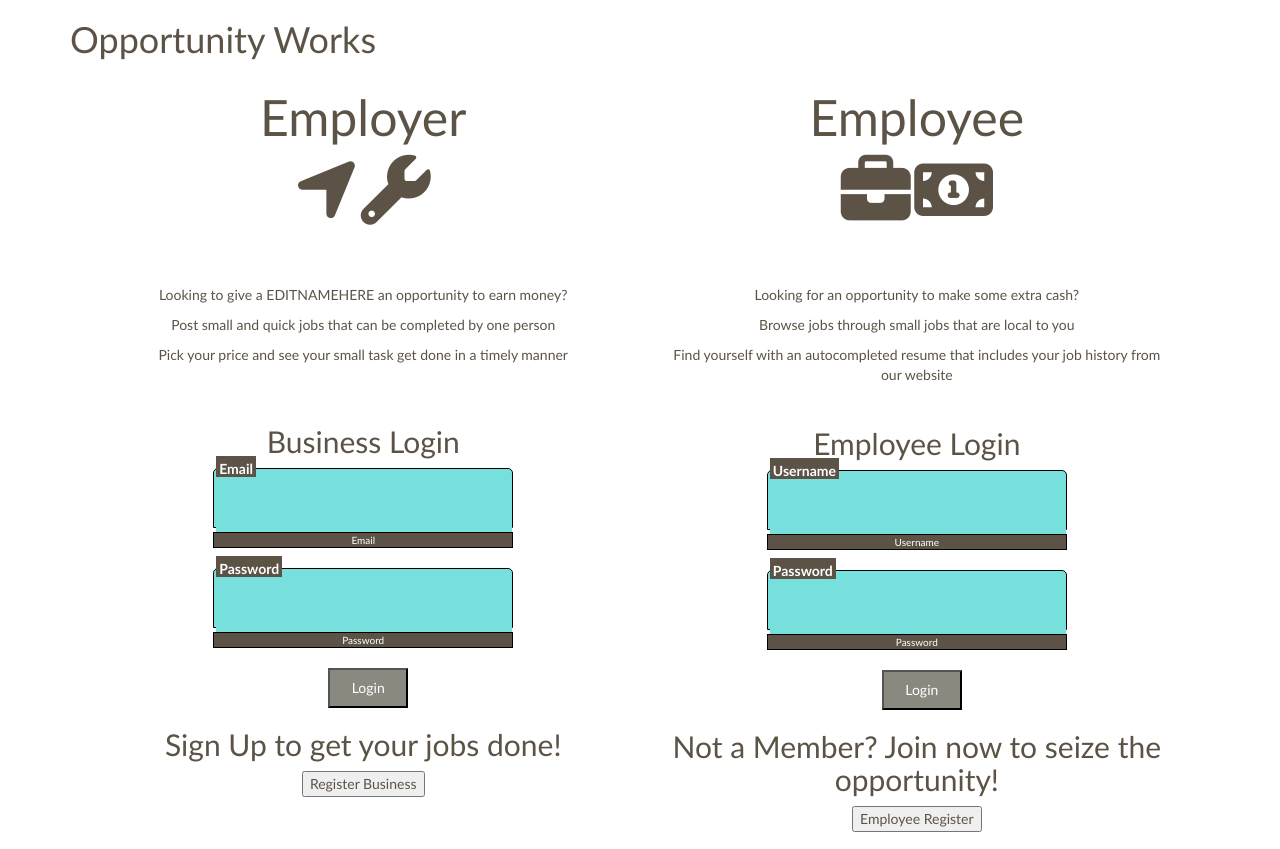
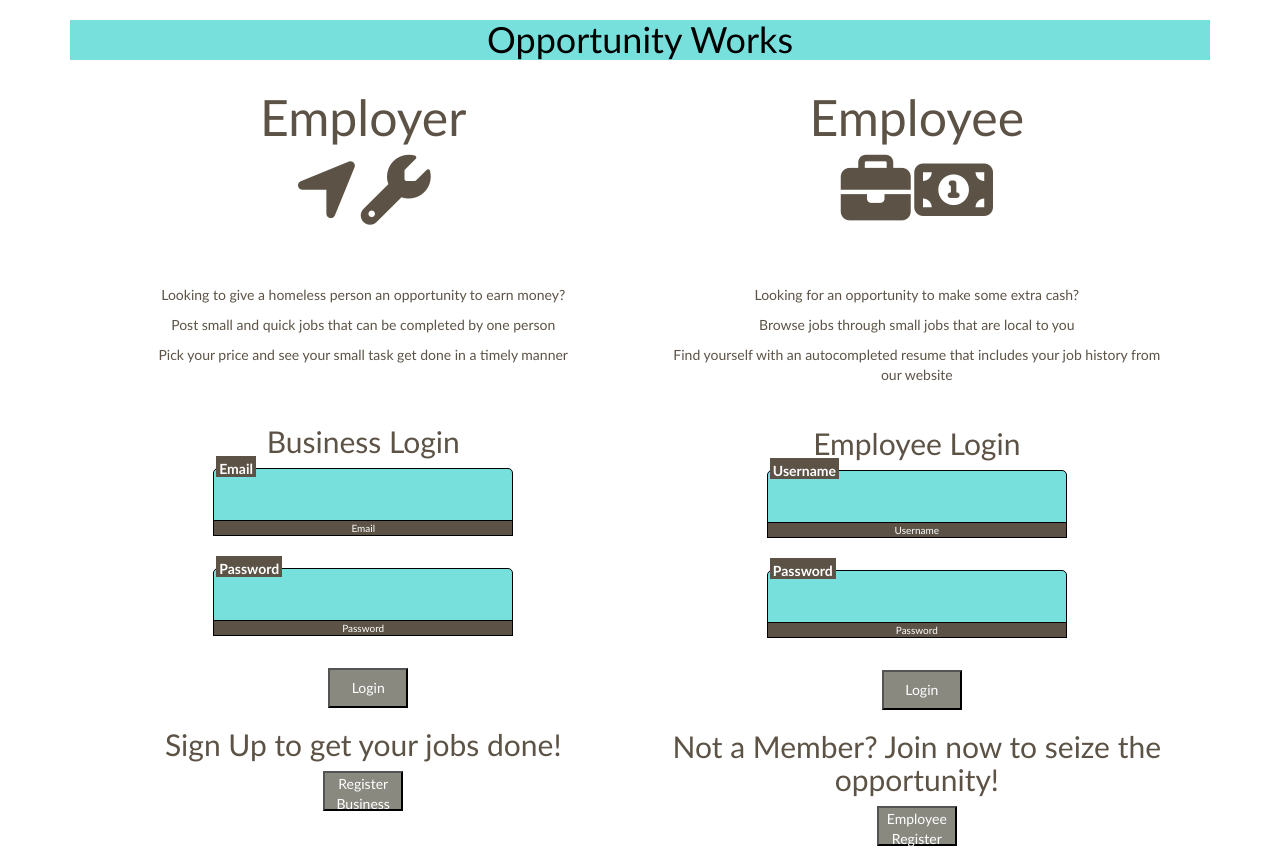
Before and after one commit to cookiesncream716/homeless_hack, a website: page public/index.html at #/userLanding in a window 1280 px wide. Drawn offline with nearby package versions, Linux system fonts and the light colour scheme.

Commit message:
before merging

```diff
--- a/public/js/controllers/authController.js
+++ b/public/js/controllers/authController.js
@@ -3,7 +3,10 @@ myApp.controller('authController', function($scope, authFactory, $location){
 	$scope.biz_reg = false;
 	$scope.employeeLogin = true;
 	$scope.biz_login = true;
-	$scope.userInfo = {}
+	$scope.userInfo = {};
+	$scope.busRegInfo = {};
+	$scope.userReg = {};
+
 	$scope.showRegBiz = function(){
 		$scope.biz_reg = true;
 		$scope.employeeLogin = false;
--- a/public/js/controllers/userLandingController.js
+++ b/public/js/controllers/userLandingController.js
@@ -30,6 +30,8 @@ myApp.controller('userLandingController', function($scope, jobsFactory, $locatio
 	function initControllerScope(){
 		authFactory.get_user(function(user){
 			$scope.user = user;
+			console.log("THIS SHOULD BE USER",user);
+
 
 			jobsFactory.getJobsForUser(user.id, user.city, function(result){
 				console.log(result);
--- a/public/partials/busLogin.html
+++ b/public/partials/busLogin.html
@@ -30,7 +30,7 @@
 		<i class="fa fa-wrench fa-5x" aria-hidden="true"></i>
 	</div>
 	<div class='index_description'>
-		<p>Looking to give a EDITNAMEHERE an opportunity to earn money?</p>
+		<p>Looking to give a homeless person an opportunity to earn money?</p>
 		<p>Post small and quick jobs that can be completed by one person</p>
 		<p>Pick your price and see your small task get done in a timely manner</p>
 	</div>
@@ -58,7 +58,7 @@
 
 		<div id='reg_bus_button' class='first'>
 		<h2>Sign Up to get your jobs done!</h2>
-		<button ng-click='showRegBiz()' id='reg_bus' class='button1'>Register Business</button>
+		<button ng-click='showRegBiz()' id='reg_bus' class='button3'>Register Business</button>
 		</div>
 	</div>
 
@@ -99,7 +99,7 @@
 				</li>
 			</ul>
 		</div>
-		<button ng-click='userRegistration()'>Register</button>
+		<button class="button2" ng-click='userRegistration()'>Register</button>
 		</form>
 	</div>
 </div>
@@ -145,7 +145,7 @@
 		</div>
 		<div id='reg_button_employee' class='first'>
 	<h2>Not a Member? Join now to seize the opportunity!</h2>
-	<button ng-click='showEmployeeReg()' id='reg_employee' class='button1'>Employee Register</button>
+	<button ng-click='showEmployeeReg()' id='reg_employee' class='button3'>Employee Register</button>
 	</div>
 	</div>
 
--- a/public/static/style.css
+++ b/public/static/style.css
@@ -41,7 +41,12 @@ body{
 	text-align: center;
 	color:black;
 }
-
+#header{
+	font-size:50px;
+	background-color: #78E0DC;
+	text-align: center;
+	color:black;
+}
 #main_content{
 	text-align: center;
 }
@@ -139,10 +144,11 @@ label{
 	display:block;
 	border:none;
 	background-color: #78E0DC;
-	height:50px;
+	height:38px;
 	font-size:20px;
 	color:#898980;
-
+	margin-top:-10px;
+	outline: none;
 }
 
 .first{
@@ -186,6 +192,12 @@ label{
 	color:white;
 }
 
+.button3{
+	height:40px;
+	width:80px;
+	background-color: #898980;
+	color:white;
+}
 button:hover{
 	background-color:#78E0DC ;
 	color:white;
```
Also changed, not shown: public/partials/userLanding.html (+1 -1 lines).
